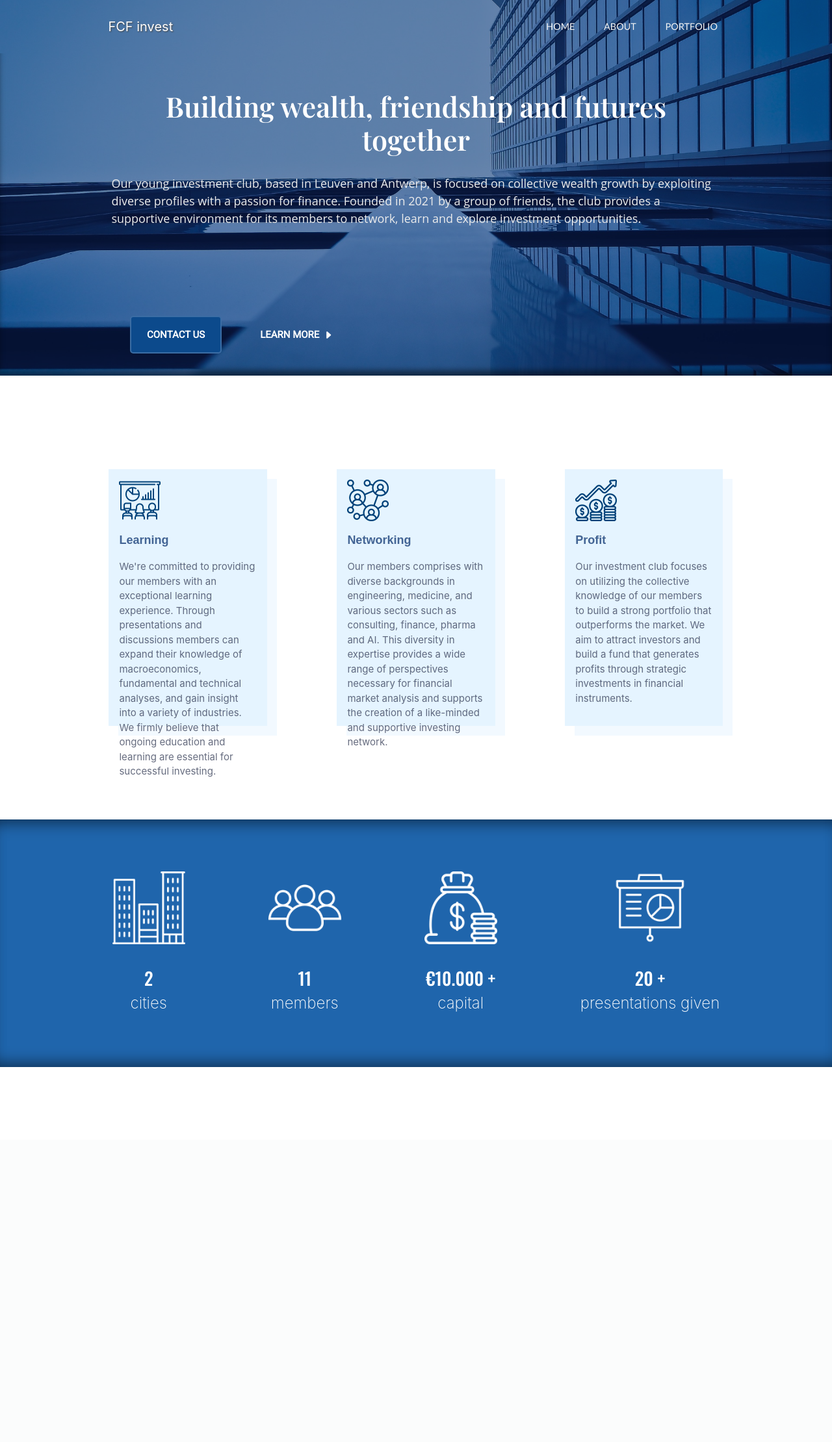
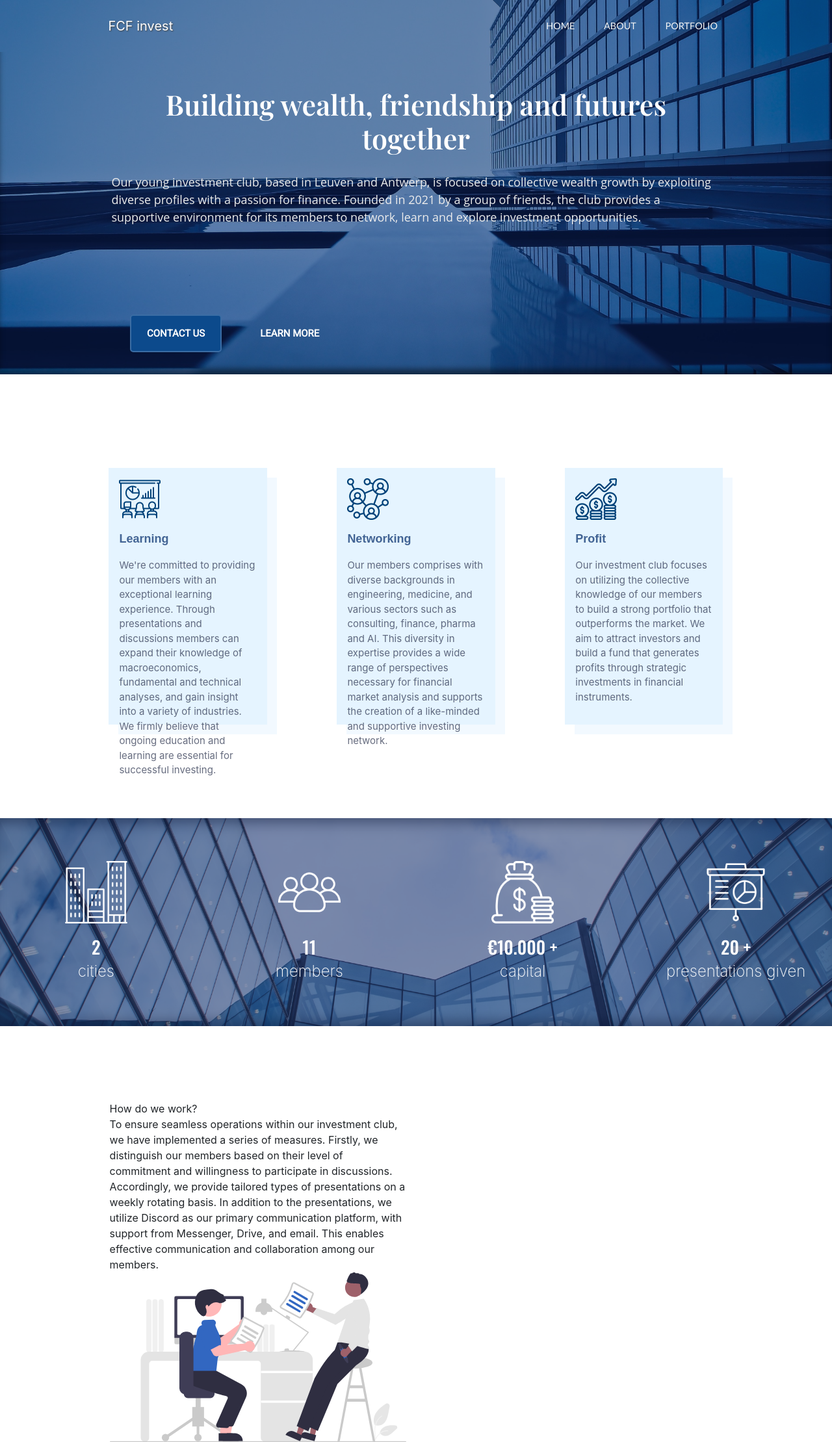
Before and after one commit to JeffSomersKUL/FCF_invest, a Flask app: template app/templates/index.html in a window 1280 px wide. Shown: the whole page at 65% size. Before the commit the page ends 1642 px from the top, so only its background shows below. Run offline with Flask 3, Linux system fonts and the light colour scheme; the template is opened without the code that fills it, so the values that code supplies are empty; some libraries are stand-ins or nearby versions; some web fonts are replaced.

Commit message:
new interactive feeling

```diff
--- a/app/static/css/main.js
+++ b/app/static/css/main.js
@@ -6,12 +6,20 @@
 
 let navbar = $(".navbar");
 
+let stats = $(".section-2 .container-fluid")
+
 $(window).scroll(function () {
   // get the complete hight of window
   //let oTop = window.innerHeight - $(".section-2").offset().top;
-  if ($(window).scrollTop() >= $(".section-1").offset().top) {
+  if ($(window).scrollTop() >= $("header").offset().top + $("header").height()) {
     navbar.addClass("sticky");
   } else {
     navbar.removeClass("sticky");
   }
+
+  if ($(window).scrollTop() + window.innerHeight >= $(".section-2").offset().top) {
+    console.log("yes")
+    stats.removeClass("hidden");
+    stats.addClass("up-in")
+  }
 });
--- a/app/static/css/page.css
+++ b/app/static/css/page.css
@@ -33,12 +33,87 @@ section {
   --bggradient: linear-gradient(to bottom, var(--light-blue), var(--dark-blue));
   --light-gray: rgba(255, 255, 255, 0.877);
   --section-gap:7rem;
-  --height-nav-header:31rem
+  --height-nav-header:31rem;
+  --height-navbar:5rem;
+  --height-section-2:20rem
 }
 
 .site-width{
   width: 76%;
 }
+
+/********* incoming animation *********/
+
+.hidden{
+  visibility: hidden !important;
+}
+
+.left-in{
+  animation-name: slideInLeft;
+  animation-duration: 1.5s;
+}
+
+.right-in{
+  animation-name: slideInRight;
+  animation-duration: 1.5s;
+}
+
+.up-in{
+  animation-name: slideInUp;
+  animation-duration: 1.5s;
+}
+
+.down-in{
+  animation-name: slideInDown;
+  animation-duration: 1.5s;
+}
+
+@keyframes slideInLeft{
+  from{
+    opacity: 0;
+    transform: translate3d(-100%,0,0);
+  }
+  to{
+    opacity: 1;
+    transform: none;
+  }
+}
+
+@keyframes slideInRight{
+  from{
+    opacity: 0;
+    transform: translate3d(100%,0,0);
+  }
+  to{
+    opacity: 1;
+    transform: none;
+  }
+}
+
+@keyframes slideInUp{
+  from{
+    opacity: 0;
+    transform: translate3d(0,100%,0);
+  }
+  to{
+    opacity: 1;
+    transform: none;
+  }
+}
+
+@keyframes slideInDown{
+  from{
+    opacity: 0;
+    transform: translate3d(0,-100%,0);
+  }
+  to{
+    opacity: 1;
+    transform: none;
+  }
+}
+
+
+/********* header *********/
 
 header {
   position: relative;
@@ -65,10 +140,17 @@ nav a:hover{
     color: whitesmoke;
 }
 
+nav .navbar-place-holder{
+  height: var(--height-navbar);
+}
+
 nav .navbar{
   padding: 0.5rem 0rem;
   z-index: 6;
   width: 100%;
+  height: var(--height-navbar);
+  top:0;
+  position: absolute;
 }
 
 nav .nav-item:last-child {
@@ -252,12 +334,12 @@ transform-origin: bottom left;
 }
 
 .sticky {
-  position: fixed;
+  position: fixed !important;
   top: 0;
   width: 100%;
-  background: rgba(15, 39, 85, 0.89);
+  background: rgb(9, 50, 113);
   z-index: 9999;
-  transition: all 1s ease;
+  transition: all 0.5s ease;
 }
 
 /********* section 1 *********/
@@ -282,6 +364,12 @@ transform-origin: bottom left;
   width: 25%;
   padding: 1rem;
   gap: 1rem;
+  transition: box-shadow 300ms ease, transform 300ms ease;
+}
+
+.feature-card:hover{
+  box-shadow: 30px 30px 0px #5cb3ff14;
+  transform: translateY(-10px);
 }
 
 .feature-icon{
@@ -304,43 +392,105 @@ transform-origin: bottom left;
 
 /********* section 2 *********/
 
-.section-2{
+/* .section-2{
   background-color: #1f65ac;
   box-shadow:
     inset 0 -22px 22px -16px rgba(0,0,0,0.5),
     inset 0 22px 22px -16px rgba(0,0,0,0.5);
   margin-bottom: var(--section-gap);
+} */
+
+.section-2{
+  background-image: url("../images/building2.jpg");
+  background-position: center;
+  background-size: cover;
+  height: 100%;
+  width: 100%;
+  background-attachment: fixed;
+  box-shadow:
+  inset 0 -22px 22px -16px rgba(0,0,0,0.5),
+  inset 0 22px 22px -16px rgba(0,0,0,0.5);
+  height: var(--height-section-2);
+  position: relative;
 }
 
-.section-2 .text-white{
+.section-2::before{
+  content: "";
+  position: absolute;
+  top:0;
+  left:0;
+  width: 100%;
+  height: 100%;
+  background: rgba(8, 35, 100, 0.5);
+}
+
+.section-2 .container-fluid{
   display: flex;
   justify-content: center;
   align-items: center;
-  gap: 10%;
+  gap: 5%;
   width: 100%;
+  height: 100%;
 }
 
 .stat{
+  z-index: 3;
   display: flex;
   justify-content: center;
   align-items: center;
-  padding: 5rem 0rem;
   flex-direction: column;
+  width: 17rem;
 }
 
 .stat-icon{
-  width: 7rem;
+  width: 6rem;
   filter: brightness(0) invert(1);
-  margin-bottom: 2rem;
+  margin-bottom: 1rem;
+  transition: all 500ms ease;
 }
 
 .stat-number{
   font-size: 1.7rem;
   font-weight: 500;
   font-family: 'Oswald', sans-serif;
+  transition: all 500ms ease;
 }
 
 .stat-text{
   font-weight: 200;
   font-size: 1.5rem;
+  transition: all 500ms ease;
 }
+
+.stat:hover .stat-icon{
+  transform: translateY(-10px);
+}
+
+.stat:hover .stat-number{
+  font-size: 2rem;
+}
+
+.stat:hover .stat-text{
+  font-size: 1.7rem;
+}
+
+/********* section 3 *********/
+
+.section-3{
+  height: 40rem;
+}
+
+.section-3 img{
+  width: 100%;
+}
+
+.container-fluid .row{
+  height: 100%;
+}
+
+.how-to-work-col{
+  display: flex;
+  flex-direction: column;
+  justify-content: flex-end
+
+}
--- a/app/templates/base.html
+++ b/app/templates/base.html
@@ -10,6 +10,7 @@
 
 <header>
   <nav>
+    <div class="navbar-place-holder"></div>
     <div class="navbar navbar-expand-lg">
       <div class="navbar-brand" href="#">
         FCF invest
--- a/app/templates/index.html
+++ b/app/templates/index.html
@@ -8,19 +8,19 @@
 <div class="nav-header">
     <div class="container-fluid text-center header-info">
         <div class="col-header site-width text-white">
-            <h1>Building wealth, friendship and futures together</h1>
-            <p>
+            <h1 class="left-in">Building wealth, friendship and futures together</h1>
+            <p class="right-in">
                 Our young investment club, based in Leuven and Antwerp, is focused on collective
                 wealth growth by exploiting diverse profiles with a passion for
                 finance. Founded in 2021 by a group of friends, the club provides a
                 supportive environment for its members to network, learn and explore
                 investment opportunities.
             </p>
-            <div class="buttons-container">
+            <div class="buttons-container left-in">
                 <div class="header-button-contact">CONTACT US</div>
                 <div class="header-button-learn ">
                     LEARN MORE
-                    <i class="bi bi-caret-right-fill"></i>
+                    <i class="bi bi-caret-right-in-fill"></i>
                 </div>
             </div>
         </div>
@@ -34,7 +34,7 @@
 
 <main>
 <section class="section-1">
-    <div class="container-fluid site-width">
+    <div class="container-fluid site-width left-in">
         <div class="feature-card">
             <img src="../static/images/learning-blue.png" class="feature-icon"/>
             <div class="feature-title">
@@ -79,7 +79,7 @@
     </div>
 </section>
 <section class="section-2">
-    <div class="text-white site-width">
+    <div class="text-white container-fluid hidden">
         <div class="stat">
             <img src="../static/images/buildings.png" class="stat-icon"/>
             <div class="stat-number">
@@ -116,7 +116,32 @@
                 presentations given
             </div>
         </div>
-
+    </div>
+</section>
+<section class="section-3">
+    <div class="container-fluid site-width">
+        <div class="row">
+            <div class="col-md-6 col-12 how-to-work-col">
+                <div>
+                    How do we work?
+                </div>
+                <div>
+                    To ensure seamless operations within our investment club,
+                    we have implemented a series of measures. Firstly, we
+                    distinguish our members based on their level of
+                    commitment and willingness to participate in discussions.
+                    Accordingly, we provide tailored types of presentations on
+                    a weekly rotating basis. In addition to the presentations,
+                    we utilize Discord as our primary communication platform,
+                    with support from Messenger, Drive, and email.
+                    This enables effective communication and collaboration
+                    among our members.
+                </div>
+                <img src="../static/images/working.svg" alt="Illustration description">
+            </div>
+            <div class="col-sm-6 col-12">
+            </div>
+        </div>
     </div>
 </section>
 </main>
```
Also changed, not shown: app/static/images/building2.jpg (added), app/static/images/working.svg (added). Lines whose indentation alone changed are shown as unchanged.
